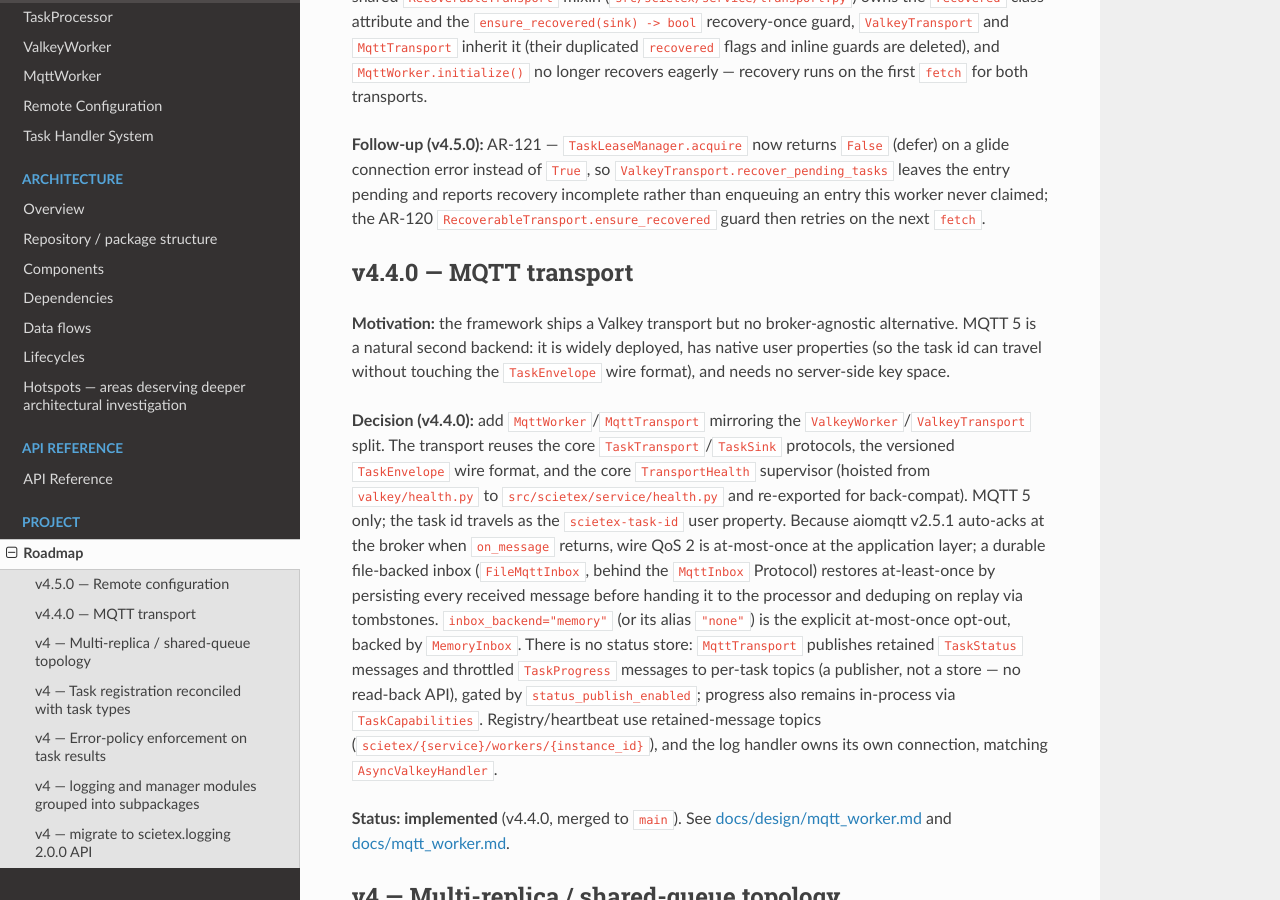
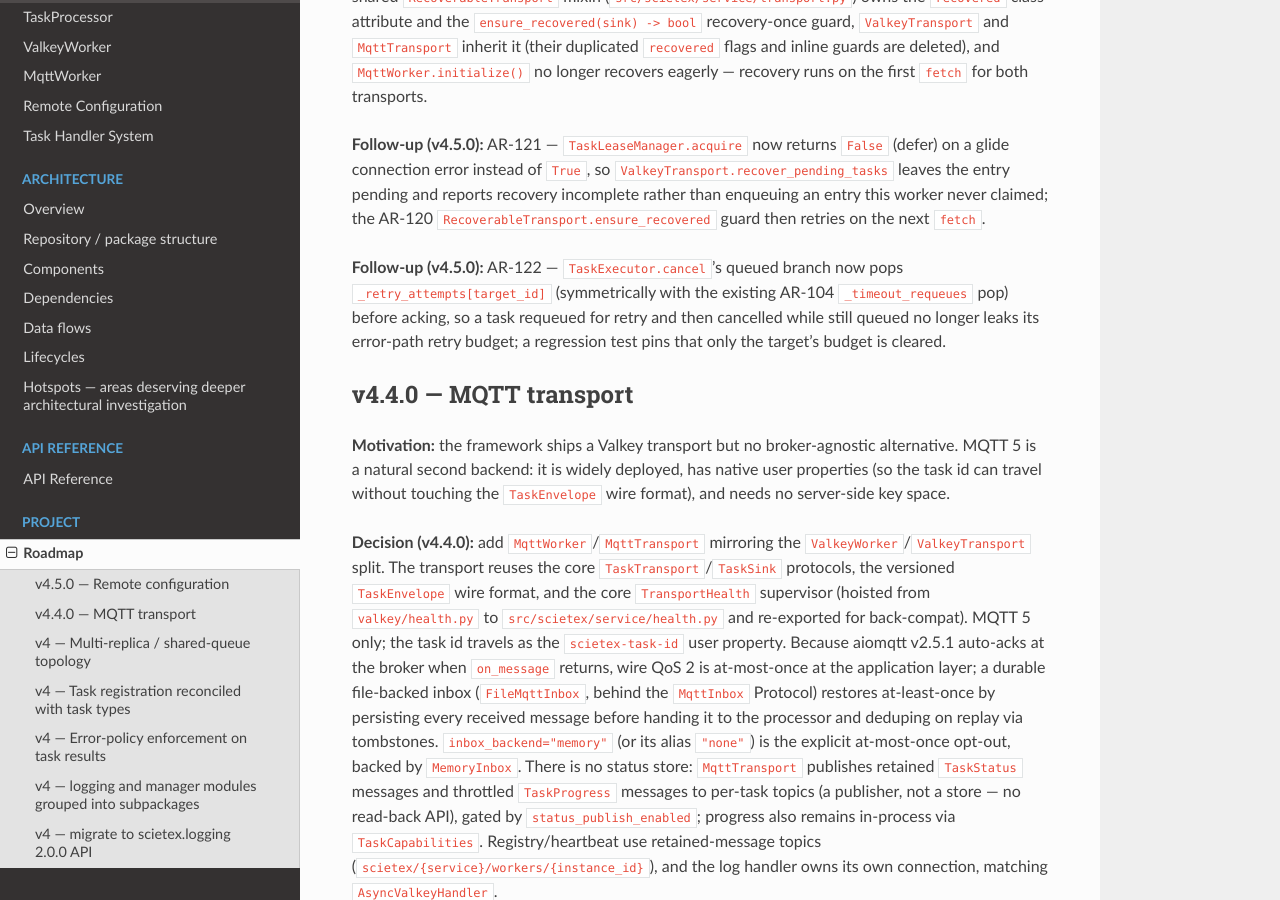
Before and after one commit to bond-anton/scietex.service, a Sphinx documentation site: the page built from docs/ROADMAP.md, in a window 1280 px wide and 900 px high, scrolled down 2590 px. Built offline with Sphinx 7.4.7 and the Read the Docs theme 3.1.0, drawn with Linux system fonts in a browser that asks for light colours.

```diff
--- a/docs/ROADMAP.md
+++ b/docs/ROADMAP.md
@@ -125,6 +125,12 @@ runs on the first `fetch` for both transports.
 recovery incomplete rather than enqueuing an entry this worker never claimed;
 the AR-120 `RecoverableTransport.ensure_recovered` guard then retries on the
 next `fetch`.
+
+**Follow-up (v4.5.0):** AR-122 — `TaskExecutor.cancel`'s queued branch now pops
+`_retry_attempts[target_id]` (symmetrically with the existing AR-104
+`_timeout_requeues` pop) before acking, so a task requeued for retry and then
+cancelled while still queued no longer leaks its error-path retry budget; a
+regression test pins that only the target's budget is cleared.
 
 ## v4.4.0 — MQTT transport
 
```
Also changed, not shown: docs/reviews/architecture/2026-09-18-1.md (+3 -2 lines).
